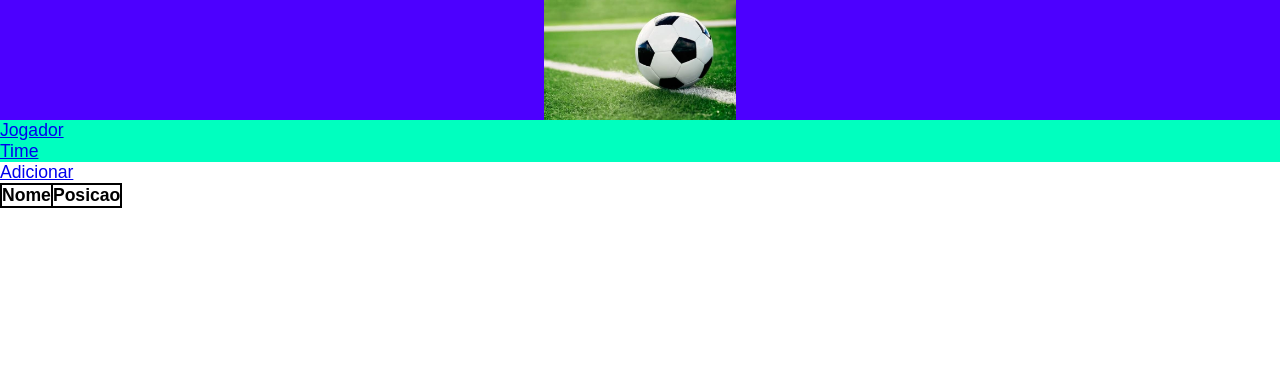
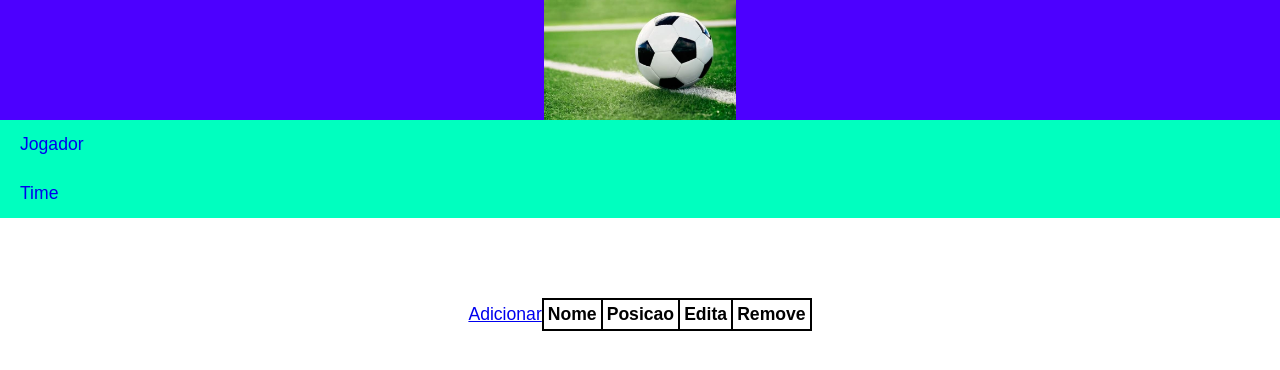
Before and after one commit to thiagobrigida/Avalia-o1-Bimestre3, a Flask app: page /jogador/ in a window 1280 px wide. Shown: the top 370 px of the page. Run offline with Flask 3, Linux system fonts and the light colour scheme; lists and menus that the app fills with data are empty; some web fonts are replaced.

Commit message:
Atualização 22/11

```diff
--- a/app.py
+++ b/app.py
@@ -1,7 +1,7 @@
 from flask import Flask, render_template
 app = Flask(__name__)
 app.config['SECRET_KEY'] = 'fdt435t4654756h3q3464756y'
-conexao = 'mysql+pymysql://alunos:cefetmg@127.0.0.1/jogadorestimes'
+conexao = 'mysql+pymysql://alunos:cefetmg@127.0.0.1/jogadores_times'
 app.config['SQLALCHEMY_DATABASE_URI'] = conexao
 app.config['SQLALCHEMY_TRACK_MODIFICATIONS'] = False
 from database import db
--- a/modulos/jogador/jogador.py
+++ b/modulos/jogador/jogador.py
@@ -33,7 +33,7 @@
     if id > 0:
         db.session.delete(dados)
         db.session.commit()
-        flash('Time removido com sucesso!')
+        flash('Jogador removido com sucesso!')
         return redirect("/jogador")
     else:
         flash("Caminho incorreto!")
--- a/modulos/jogador/templates/jogador.html
+++ b/modulos/jogador/templates/jogador.html
@@ -16,11 +16,15 @@
         <tr>
             <th>Nome</th>
             <th>Posicao</th>
+            <th>Edita</th>
+            <th>Remove</th>
         </tr>
-        {% for u in dados %}
+        {% for j in dados %}
         <tr>
-            <td>{{u.nome}}</td>
-            <td>{{u.posicao}}</td>
+            <th>{{j.nome}}</th>
+            <th>{{j.posicao}}</th>
+            <th><a href="/jogador/edita/{{j.id}}">Editar</a></th>
+            <th><a href="/jogador/remove/{{j.id}}">Remover</a></th>
         </tr>
         {% endfor %}
     </table>
--- a/static/css/estilo.css
+++ b/static/css/estilo.css
@@ -32,24 +32,18 @@
     display: flex;
 }
 
+nav ul li a {
+    justify-content: space-between;
+    padding: 14px 20px;
+    display: inline-block;
+    text-decoration: none;
+}
+
+nav ul li a:hover {
+    color: #06285c;
+}
 main {
     background-color: var(--primary);
-}
-
-
-
-.stanley {
-    background-color: var(--black);
-    align-items: center;
-    justify-content: center;
-    display: flex;
-}
-
-.stanley img {
-    width: 12rem;
-    align-items: center;
-    justify-content: center;
-    display: flex;
 }
 
 body {
@@ -61,3 +55,14 @@
     border: 2px solid black;
     border-collapse: collapse;
 }
+
+tr, th {
+    padding: 4px;
+}
+
+footer{
+    align-items: center;
+    justify-content: center;
+    display: flex;
+    margin-top: 5rem;
+}
```
Also changed, not shown: migrations/versions/2a6294f3e287_migração_inicial.py (added, +42 -0 lines), modulos/jogador/templates/jogador_edita.html (+27 -0 lines), modulos/time/templates/time.html (+5 -5 lines).
